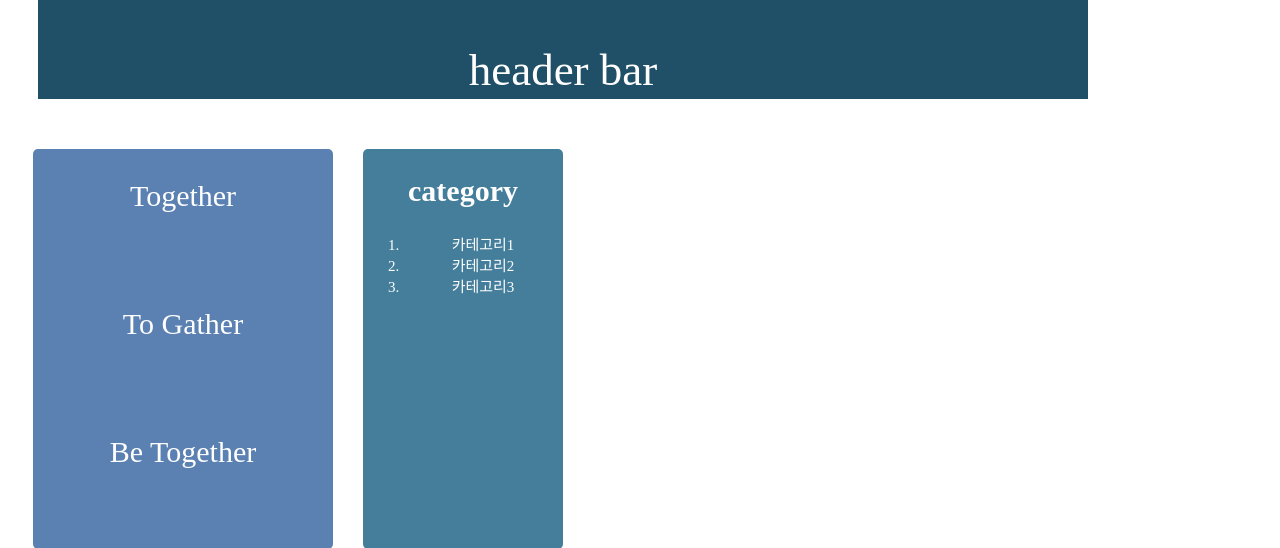
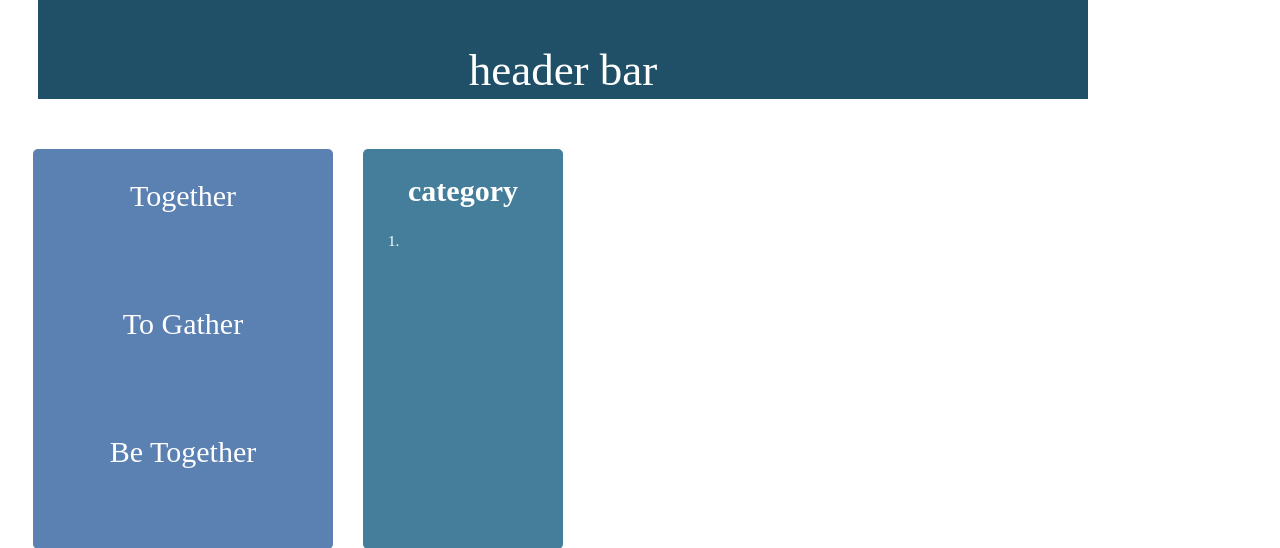
Before and after one commit to jnl1128/sharing-together-website, a Django app: page / in a window 1280 px wide. Shown: the part 149-697 px from the top of the page. Run offline with Django 3.2, Linux system fonts and the light colour scheme.

Commit message:
base.html
to_gather 페이지 카테고리 동적으로 변할 수 있도록 block 처리했습니다.

```diff
--- a/website/templates/website/base.html
+++ b/website/templates/website/base.html
@@ -1,138 +1,280 @@
 <!--
 1. 문서 서두에 extends 반드시  해주세요.
+
 2. 반드시 메인 페이지 명은 'main', to gather 페이지 명은 'to_gather', be together 페이지 명은 'be_together'로 작성해주세요.
+
 3. elements.html 파일을 제작 중에 있는데, to gather, be together 페이지에 대한 db가 필요해 고민 중입니다.
    인터넷 뒤지니까 좀 편한 방법이 있긴 한데 적용해도 될지 말지 고민 중이에요
    일단 각각 만들어보시고, 제가 본 페이지와 비교하면서 진행 계속 할게요!
 4. commit에는 각자 한 작업 내용을 반드시 작성해주시고, dev branch에 업로드 해주세요!
 5. 각 페이지 컨셉에 맞게 수정할 내용은 다음과 같습니다!
+
 div_menu에서 현재 페이지 뷰에 맞게 해당 p에 bold 처리 해주세요
-   div_contents 중 category, chat_list 작성해주세요. 3번 주석 참고 부탁드립니다
+
+div_contents 중 category, chat_list 작성해주세요.
+3번 주석 참고 부탁드립니다
 6. 잘 부탁드려요 :)
 -->
+
 {% load static %}
+
 <html>
+
   <head>
+
     <meta charset="UTF-8">
+
     <link rel="stylesheet" href="{% static 'css/style.css' %}">
+
     <title>TOGETHER</title>
+
 </head>
+
 <body>
+
 <header>
+
       <div rel="main.html" class="div_logo"> <!--메인 페이지 html 삽입 예정-->
+
         <p>TOGETHER</p> <!--사진으로 대체 가능 -->
+
       </div>
+
+
       <div class="div_header_bar"> <!--상단바에 대한 class입니다. 로그인 페이지 등 삽입 예정, 일단 비워 놨어요! -->
+
         <p>header bar</p>
+
       </div>
+
     </header>
+
+
     <div class="div_menu"> <!--menu에 대한 class입니다. 현재 페이지 뷰에 맞게 bold 처리만 해주세요. -->
-    <a href="main.html" id="menu_button_together"><p>Together</p><br style="font-size: 10px"></a>
-    <a href="to_gather.html" id="menu_button_to_gather"><p>To Gather</p><br style="font-size: 10px"></a>
-    <a href="be_together.html" id="menu_button_be_together"><p>Be Together</p><br style="font-size: 10px"></a>
+
+      <a href="main.html" id="menu_button_together">
+        <p>Together</p>
+        <br style="font-size: 10px">
+      </a>
+
+      <a href="to_gather.html" id="menu_button_to_gather">
+        <p>To Gather</p>
+        <br style="font-size: 10px">
+      </a>
+
+      <a href="be_together.html" id="menu_button_be_together">
+        <p>Be Together</p>
+        <br style="font-size: 10px"></a>
+
       </div>
+
+
       <div rel="" class="div_contents"> <!--category, chat list 들어갈 예정-->
+
         <div class="category" id="div_contents_category">
+
           <h2>category</h2>
+
           <ol>
-            <li>카테고리1<br></li>
-            <li>카테고리2<br></li>
-            <li>카테고리3<br></li>
+
+            <li>
+              {%block category_content%}
+              {%endblock%}
+            </li>
+
+
           </ol>
         <!--category 내용 삽입해주세요. 위 내용은 예시입니다. elements.html 이용해주시면 될 거 같아요. -->
+
         </div>
+
+
         <div class="chat_list" id="div_contents_chat_lists">
+
           <h2>Be Together</h2>
+
           <table style="margin-left: 10px;">
+
             <thead style="margin-left: 20px;">
+
               <tr>
+
                 <th>순서</th>
+
                 <th>제목</th>
+
                 <th>작성자</th>
+
                 <th>조회수</th>
+
                 <th>참여자수</th>
+
               </tr>
+
             </thead>
+
+
             <tbody style="text-align: center;">
+
               <tr>
+
                 <td style="width: 70px;">1</td>
+
                 <td style="width: 500px;">카테고리에 대한 채팅 제목의 예시1입니다.</td>
+
                 <td style="width: 130px">choalter</td>
+
                 <td style="width: 100px">23652</td>
+
                 <td style="width: 100px;">22363</td>
+
               </tr>
+
+
               <tr>
+
                 <td style="width: 70px;">2</td>
+
                 <td style="width: 500px;">카테고리에 대한 채팅 제목의 예시2입니다.</td>
+
                 <td style="width: 130px">narin</td>
+
                 <td style="width: 100px">42321</td>
+
                 <td style="width: 100px;">30487</td>
+
               </tr>
+
+
               <tr>
+
                  <td style="width: 70px;">3</td>
+
                  <td style="width: 500px;">카테고리에 대한 채팅 제목의 예시3입니다.</td>
+
                  <td style="width: 130px">jia</td>
+
                  <td style="width: 100px">38272</td>
+
                  <td style="width: 100px;">24837</td>
+
                </tr>
+
              </tbody>
+
            </table>
         <!--각자 맞게 내용 삽입해주세요. 위 내용은 예시입니다.elements.html 이용해주시면 될 거 같아요.-->
+
          </div>
+
+
 </div>
+
+
 </body>
+
      </html>
+
+
      =======
 {% load static %}
 
+
      <html lang="en">
+
      <head>
+
        <meta charset="UTF-8">
+
        <title>Chat</title>
+
        <link rel="stylesheet" href="/css/main.css">
 
+
      </head>
+
+
      <body>
+
 <div id="wrapper">
+
          <div id="userWrap">
+
            <nav>
+
              <span>
                 TOGETHER
             </span>
+
            </nav>
+
+
            <div id="menuList" style= "height:200px; width:200px; float:left;">
+
              <div id="menuHeader">메뉴</div>
+
              <div class="button menuBtn" id="introduceBtn">WHY TOGETHER?</div>
+
              <div class="button menuBtn" id="startBtn"> TO GATHER 시작하기 </div>
+
 
            </div>
 
+
+
            <div id="Content" style ="height:500px; width:600px; float:left; ">
+
              <div class="animated-title">
+
                <div class="text-top">
+
                  <div>
+
                    <span >To gather?</span>
+
                    <span >Be together!</span>
-              </div>
+
                  </div>
 
                </div>
+
+
+             </div>
+
              <div class="Context_1">
+
                <span>왜  Together일까요?</span>
+
              </div>
+
              <div class="Context_2">
+
                <span> 이제 우리는 더 똑똑해질 수 있습니다 </span>
+
                <span> 하나의 네트워크 공간 안에서 동일한 시간의 흐름속에 놓인 우리들은 문제점을 공유하고 해결방법을 논의합니다.
+
                </span>
+
                <br> To GATHER
+
                <br> 해결이 안 되는 문제가 있다면 스스로 모임을 구성해보세요. 분명히 나와 같은 고민을 갖고 있는 사람이 있을거에요
+
                <br> Be TOGETHER
+
                <br> 이미 나와 같은 고민을 하고 있었던 사람이 있지 않았을까요? 모임을 찾고 함께 문제에 대해 고민해봐요.
+
+             </div>
+
+
            </div>
 
          </div>
-    </div>
+
        </div>
 
+
+
      </body>
+
+
      </html>
```
Lines whose indentation alone changed are shown as unchanged.
